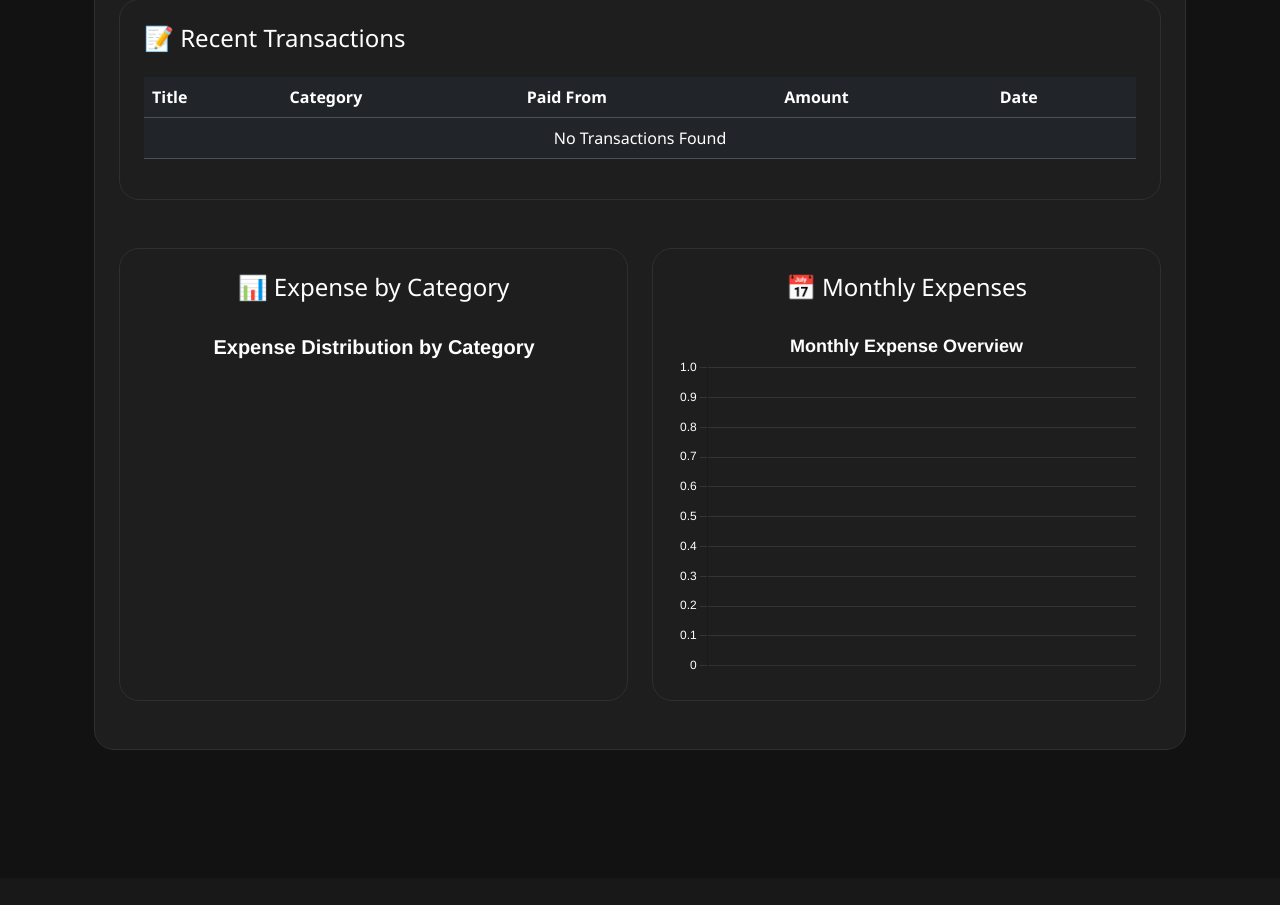
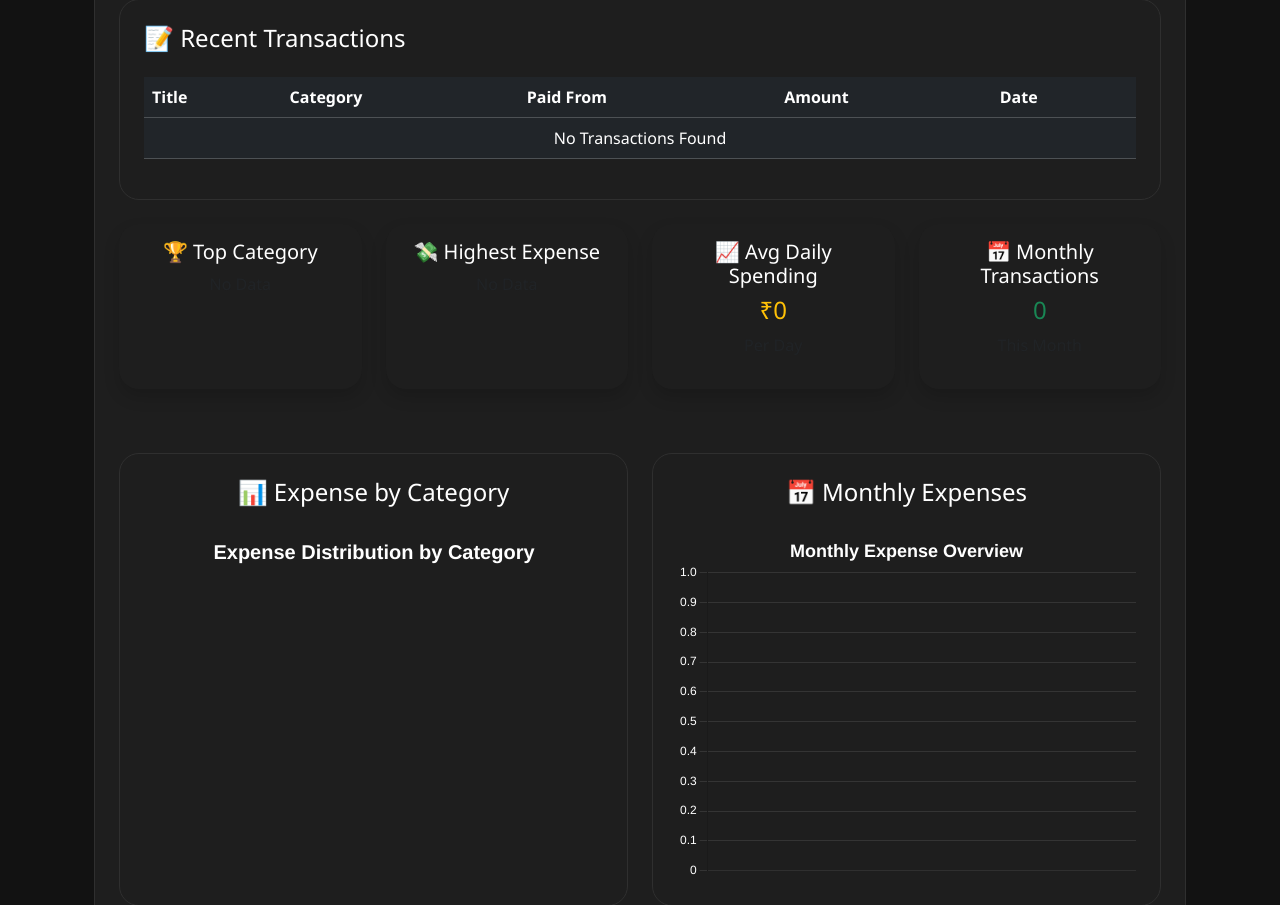
Before and after one commit to subratmaharana/expense-tracker, a Django app: page /expenses/dashboard/ in a window 1280 px wide. Shown: the part 1738-2643 px from the top of the page. Run offline with Django 5.2, Linux system fonts and the light colour scheme; a user stored in the database is signed in; tables that the repository leaves empty hold one stand-in row (values such as "Sample post").

Commit message:
add spending analytics cards to dashboard

```diff
--- a/backend/templates/expenses/dashboard.html
+++ b/backend/templates/expenses/dashboard.html
@@ -267,6 +267,88 @@
 
                 </table>
 
+            </div>
+
+        </div>
+
+        <!-- Spending Analytics -->
+        <div class="row mt-4">
+
+            <!-- Top Category -->
+            <div class="col-md-3 mb-3">
+                <div class="card shadow border-0 h-100">
+                    <div class="card-body text-center">
+                        <h5>🏆 Top Category</h5>
+
+
+                        {% if top_category %}
+                        <h4 class="text-primary">
+                            {{ top_category.category__name }}
+                        </h4>
+
+                        <p class="text-muted">
+                            ₹{{ top_category.total }}
+                        </p>
+                        {% else %}
+                        <p class="text-muted">No Data</p>
+                        {% endif %}
+                    </div>
+                </div>
+            </div>
+
+            <!-- Highest Expense -->
+            <div class="col-md-3 mb-3">
+                <div class="card shadow border-0 h-100">
+                    <div class="card-body text-center">
+                        <h5>💸 Highest Expense</h5>
+
+                        {% if highest_expense %}
+                        <h4 class="text-danger">
+                            {{ highest_expense.title }}
+                        </h4>
+
+                        <p class="text-muted">
+                            ₹{{ highest_expense.amount }}
+                        </p>
+                        {% else %}
+                        <p class="text-muted">No Data</p>
+                        {% endif %}
+                    </div>
+                </div>
+            </div>
+
+            <!-- Average Daily Spending -->
+            <div class="col-md-3 mb-3">
+                <div class="card shadow border-0 h-100">
+                    <div class="card-body text-center">
+                        <h5>📈 Avg Daily Spending</h5>
+
+                        <h4 class="text-warning">
+                            ₹{{ average_daily_spending }}
+                        </h4>
+
+                        <p class="text-muted">
+                            Per Day
+                        </p>
+                    </div>
+                </div>
+            </div>
+
+            <!-- Monthly Transactions -->
+            <div class="col-md-3 mb-3">
+                <div class="card shadow border-0 h-100">
+                    <div class="card-body text-center">
+                        <h5>📅 Monthly Transactions</h5>
+
+                        <h4 class="text-success">
+                            {{ monthly_transactions }}
+                        </h4>
+
+                        <p class="text-muted">
+                            This Month
+                        </p>
+                    </div>
+                </div>
             </div>
 
         </div>
```
Also changed, not shown: backend/expenses/views.py (line endings or trailing spaces).
